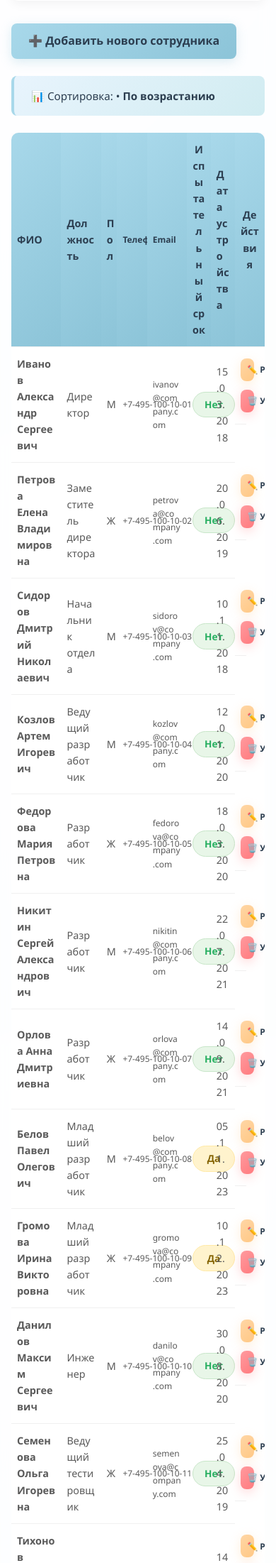
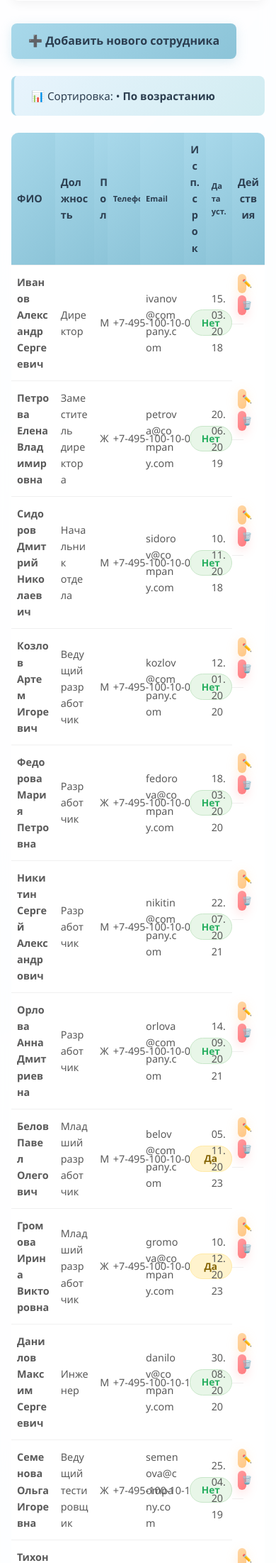
Before and after one commit to angelkuzk/RGZ2, a Flask app: page /employees in a window 390 px wide. Shown: the part 1072-3274 px from the top of the page at 71% size. Run offline with Flask 3, Linux system fonts and the light colour scheme; the visitor is signed in with stand-in values (Sample User, id 1); data comes from the database, SQL or seed files in the repository.

Commit message:
исправление

```diff
--- a/app.py
+++ b/app.py
@@ -67,7 +67,7 @@ def validate_employee_data(data):
 
     return errors
 
-# Фиксированный список сотрудников (остается без изменений)
+# Фиксированный список сотрудников
 def get_employees_data():
     return [
         # Руководство
@@ -224,6 +224,7 @@ def login():
 
 @app.route('/register', methods=['GET', 'POST'])
 def register():
+    # Только авторизованные кадровики могут регистрировать новых пользователей
     if 'user_id' not in session or not session.get('is_hr'):
         flash('Доступ запрещен. Требуются права кадровика.', 'error')
         return redirect(url_for('login'))
@@ -231,6 +232,7 @@ def register():
     if request.method == 'POST':
         login = request.form.get('login')
         password = request.form.get('password')
+        # Все новые пользователи регистрируются как обычные пользователи (без прав кадровика)
         is_hr = False
 
         is_valid, message = validate_credentials(login, password)
@@ -238,6 +240,7 @@ def register():
             flash(message, 'error')
             return render_template('register.html')
 
+        # Проверяем, нет ли уже пользователя с таким логином
         existing_user = User.query.filter_by(login=login).first()
         if existing_user:
             flash('Пользователь с таким логином уже существует', 'error')
--- a/models.py
+++ b/models.py
@@ -10,7 +10,7 @@ class User(db.Model):
     id = db.Column(db.Integer, primary_key=True)
     login = db.Column(db.String(50), unique=True, nullable=False)
     password_hash = db.Column(db.String(255), nullable=False)
-    is_hr = db.Column(db.Boolean, default=False)  # Права кадровика
+    is_hr = db.Column(db.Boolean, default=False)
     created_at = db.Column(db.DateTime, default=datetime.utcnow)
 
     def set_password(self, password):
--- a/static/main.css
+++ b/static/main.css
@@ -261,20 +261,20 @@ main .container {
     top: 0;
 }
 
-/* Ширины столбцов */
+/* Исправленные ширины столбцов */
 .employees-table th:nth-child(1),
 .employees-table td:nth-child(1) {
-    width: 18%;
+    width: 16%;
 }
 
 .employees-table th:nth-child(2),
 .employees-table td:nth-child(2) {
-    width: 15%;
+    width: 14%;
 }
 
 .employees-table th:nth-child(3),
 .employees-table td:nth-child(3) {
-    width: 8%;
+    width: 6%;
     text-align: center;
 }
 
@@ -291,18 +291,18 @@ main .container {
 
 .employees-table th:nth-child(6),
 .employees-table td:nth-child(6) {
-    width: 12%;
+    width: 10%;
     text-align: center;
 }
 
 .employees-table th:nth-child(7),
 .employees-table td:nth-child(7) {
-    width: 12%;
+    width: 10%;
 }
 
 .employees-table th:nth-child(8),
 .employees-table td:nth-child(8) {
-    width: 15%;
+    width: 14%;
     text-align: center;
 }
 
@@ -328,17 +328,19 @@ main .container {
 .actions {
     white-space: nowrap;
     display: flex;
-    gap: 0.5rem;
+    gap: 0.3rem;
     justify-content: center;
+    flex-wrap: nowrap;
 }
 
 .actions .btn {
     margin: 0;
-    padding: 0.5rem 0.8rem;
-    font-size: 0.85rem;
+    padding: 0.4rem 0.6rem;
+    font-size: 0.8rem;
     flex: 1;
     text-align: center;
     min-width: auto;
+    white-space: nowrap;
 }
 
 /* Стили для статуса испытательного срока */
@@ -634,36 +636,47 @@ footer p {
 
     .employees-table th:nth-child(1),
     .employees-table td:nth-child(1) {
-        width: 25%;
+        width: 20%;
     }
 
     .employees-table th:nth-child(2),
     .employees-table td:nth-child(2) {
-        width: 20%;
+        width: 18%;
     }
 
     .employees-table th:nth-child(4),
     .employees-table td:nth-child(4) {
         width: 15%;
-        font-size: 0.75rem;
+        font-size: 0.7rem;
     }
 
     .employees-table th:nth-child(5),
     .employees-table td:nth-child(5) {
         width: 20%;
-        font-size: 0.75rem;
+        font-size: 0.7rem;
+    }
+
+    .employees-table th:nth-child(7),
+    .employees-table td:nth-child(7) {
+        width: 12%;
+        font-size: 0.7rem;
+    }
+
+    .employees-table th:nth-child(8),
+    .employees-table td:nth-child(8) {
+        width: 15%;
     }
 
     .actions {
         flex-direction: column;
-        gap: 0.25rem;
+        gap: 0.2rem;
     }
 
     .actions .btn {
+        padding: 0.3rem 0.4rem;
+        font-size: 0.7rem;
         display: block;
-        margin: 0.25rem 0;
-        padding: 0.4rem 0.6rem;
-        font-size: 0.75rem;
+        width: 100%;
     }
 
     .hero h2 {
--- a/templates/employees.html
+++ b/templates/employees.html
@@ -131,12 +131,12 @@
                 </th>
                 <th>
                     <a href="?{% if search %}search={{ search }}&{% endif %}sort=on_probation&order={{ 'desc' if sort_field == 'on_probation' and sort_order == 'asc' else 'asc' }}">
-                        Испытательный срок {% if sort_field == 'on_probation' %}{{ '↑' if sort_order == 'asc' else '↓' }}{% endif %}
+                        Исп. срок {% if sort_field == 'on_probation' %}{{ '↑' if sort_order == 'asc' else '↓' }}{% endif %}
                     </a>
                 </th>
                 <th>
                     <a href="?{% if search %}search={{ search }}&{% endif %}sort=hire_date&order={{ 'desc' if sort_field == 'hire_date' and sort_order == 'asc' else 'asc' }}">
-                        Дата устройства {% if sort_field == 'hire_date' %}{{ '↑' if sort_order == 'asc' else '↓' }}{% endif %}
+                        Дата уст. {% if sort_field == 'hire_date' %}{{ '↑' if sort_order == 'asc' else '↓' }}{% endif %}
                     </a>
                 </th>
                 {% if is_hr %}
@@ -152,20 +152,21 @@
                 <td>{{ employee.position }}</td>
                 {% if is_authenticated %}
                 <td style="text-align: center;">{{ 'М' if employee.gender == 'male' else 'Ж' }}</td>
-                <td style="white-space: nowrap;">{{ employee.phone }}</td>
-                <td>{{ employee.email }}</td>
+                <td style="white-space: nowrap; font-size: 0.9rem;">{{ employee.phone }}</td>
+                <td style="font-size: 0.9rem;">{{ employee.email }}</td>
                 <td style="text-align: center;">
                     <span class="probation-badge {{ 'probation-yes' if employee.on_probation else 'probation-no' }}">
                         {{ 'Да' if employee.on_probation else 'Нет' }}
                     </span>
                 </td>
-                <td>{{ employee.hire_date.strftime('%d.%m.%Y') }}</td>
+                <td style="font-size: 0.9rem;">{{ employee.hire_date.strftime('%d.%m.%Y') }}</td>
                 {% if is_hr %}
                 <td class="actions">
-                    <a href="{{ url_for('edit_employee', employee_id=employee.id) }}" class="btn btn-edit">✏️ Редакт.</a>
+                    <a href="{{ url_for('edit_employee', employee_id=employee.id) }}" class="btn btn-edit" title="Редактировать">✏️</a>
                     <a href="{{ url_for('delete_employee', employee_id=employee.id) }}"
                        class="btn btn-delete"
-                       onclick="return confirm('Вы уверены, что хотите удалить сотрудника {{ employee.full_name }}?')">🗑️ Удалить</a>
+                       onclick="return confirm('Удалить {{ employee.full_name }}?')"
+                       title="Удалить">🗑️</a>
                 </td>
                 {% endif %}
                 {% endif %}
```
